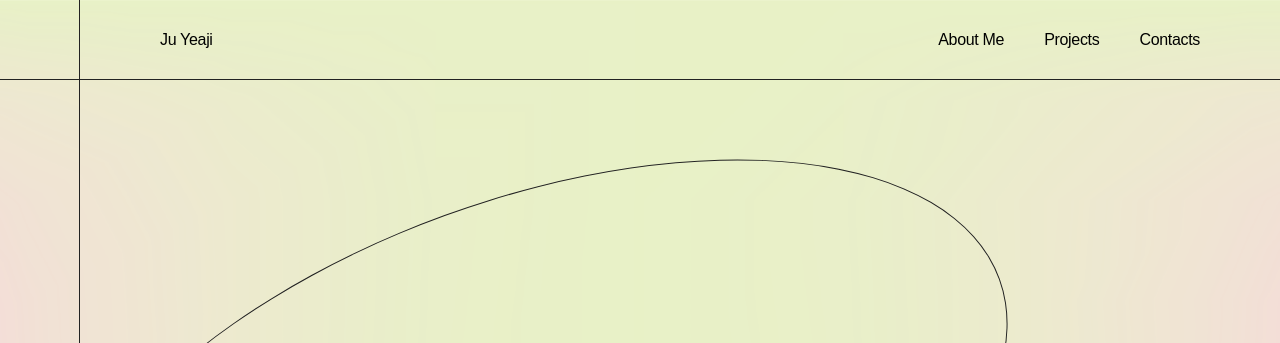
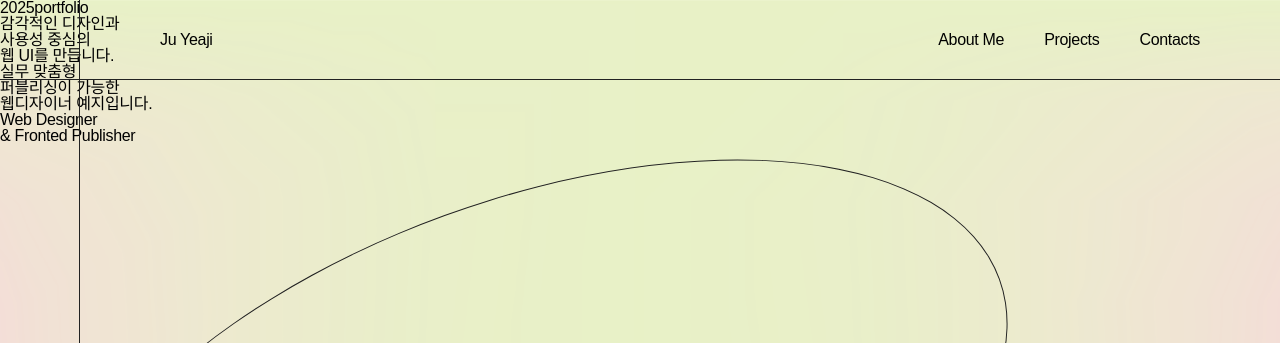
Before and after one commit to Yeaji-J/portfolio_yeaji, a plain HTML site: page index.html in a window 1280 px wide. Shown: the top 343 px of the page. Drawn offline with nearby package versions, Linux system fonts and the light colour scheme; a web font is replaced by a local one.

Commit message:
reset.css 폰트 수정

```diff
--- a/index.html
+++ b/index.html
@@ -5,6 +5,10 @@
     <meta name="viewport" content="width=device-width, initial-scale=1.0">
     <title>Portfolio_juyeaji</title>
     <link rel="stylesheet" href="./styles/reset.css">
+    <!-- cormorant-infant 구글웹폰트 -->
+    <link rel="preconnect" href="https://fonts.googleapis.com">
+    <link rel="preconnect" href="https://fonts.gstatic.com" crossorigin>
+    <link href="https://fonts.googleapis.com/css2?family=Cormorant+Infant:ital,wght@0,300..700;1,300..700&display=swap" rel="stylesheet">
     <!--플러그인 필수 css cdn 연결-->
     <link rel="stylesheet" href="https://unpkg.com/swiper/swiper-bundle.css">
     <link rel="stylesheet" href="https://unpkg.com/swiper/swiper-bundle.min.css">
@@ -42,10 +46,11 @@
                     <li><a href="https://www.instagram.com/jiu__diary/"><img src="./images/instagram_icon.png" alt="instagram 계정 바로가기" class="instagram_icon_mini"></a></li>
                 </ul>
             </div>
-            <div class="title">
-                <h1>Web Designer<br>& Fronted Publisher</h1>
-                <p class="sub_title"><strong>감각적인 디자인과 사용성 중심</strong>의 웹 UI를 만듭니다.</p>
-                <p class="desc">실무 맞춤형 퍼블리싱이 가능한 웹디자이너 예지입니다.</p>
+            <h1 id="main_title">2025<em>portfolio</em></h1>
+            <div class="cover_desc">
+                <p class="sub_title"><em>감각적인 디자인과<br>사용성 중심</em>의<br>웹 UI를 만듭니다.</p>
+                <p class="desc">실무 맞춤형<br>퍼블리싱이 가능한<br>웹디자이너 <em>예지</em>입니다.</p>
+                <h2>Web Designer<br>& Fronted Publisher</h2>
             </div>
         </section>
         <section id="about">
--- a/styles/reset.css
+++ b/styles/reset.css
@@ -10,7 +10,7 @@ table,thead,tbody,tfoot,tr,td,th {
     letter-spacing:-0.02em /* -2% */; word-spacing:0;
     font-size:1em; font-weight:400; font-style:normal;
     /* color:#000; 전체 기본 글자색을 000이 아닌 다른색으로 지정하고 싶을 때*/
-    font-family:'Noto sans KR', '맑은 고딕', sans-serif;
+    font-family:'Pretendard', '맑은 고딕', sans-serif;
 }
 /* 개별 태그 초기값 */
 a {text-decoration:none;color:#000;}
@@ -33,3 +33,66 @@ input[type=number] {
     -moz-appearance:none;
     margin:0;
 }
+/* pretendard */
+@font-face {
+    font-family: 'Pretendard';
+    src: url('https://cdn.jsdelivr.net/gh/projectnoonnu/pretendard@1.0/Pretendard-Thin.woff2') format('woff2');
+    font-weight: 100;
+    font-display: swap;
+}
+
+@font-face {
+    font-family: 'Pretendard';
+    src: url('https://cdn.jsdelivr.net/gh/projectnoonnu/pretendard@1.0/Pretendard-ExtraLight.woff2') format('woff2');
+    font-weight: 200;
+    font-display: swap;
+}
+
+@font-face {
+    font-family: 'Pretendard';
+    src: url('https://cdn.jsdelivr.net/gh/projectnoonnu/pretendard@1.0/Pretendard-Light.woff2') format('woff2');
+    font-weight: 300;
+    font-display: swap;
+}
+
+@font-face {
+    font-family: 'Pretendard';
+    src: url('https://cdn.jsdelivr.net/gh/projectnoonnu/pretendard@1.0/Pretendard-Regular.woff2') format('woff2');
+    font-weight: 400;
+    font-display: swap;
+}
+
+@font-face {
+    font-family: 'Pretendard';
+    src: url('https://cdn.jsdelivr.net/gh/projectnoonnu/pretendard@1.0/Pretendard-Medium.woff2') format('woff2');
+    font-weight: 500;
+    font-display: swap;
+}
+
+@font-face {
+    font-family: 'Pretendard';
+    src: url('https://cdn.jsdelivr.net/gh/projectnoonnu/pretendard@1.0/Pretendard-SemiBold.woff2') format('woff2');
+    font-weight: 600;
+    font-display: swap;
+}
+
+@font-face {
+    font-family: 'Pretendard';
+    src: url('https://cdn.jsdelivr.net/gh/projectnoonnu/pretendard@1.0/Pretendard-Bold.woff2') format('woff2');
+    font-weight: 700;
+    font-display: swap;
+}
+
+@font-face {
+    font-family: 'Pretendard';
+    src: url('https://cdn.jsdelivr.net/gh/projectnoonnu/pretendard@1.0/Pretendard-ExtraBold.woff2') format('woff2');
+    font-weight: 800;
+    font-display: swap;
+}
+
+@font-face {
+    font-family: 'Pretendard';
+    src: url('https://cdn.jsdelivr.net/gh/projectnoonnu/pretendard@1.0/Pretendard-Black.woff2') format('woff2');
+    font-weight: 900;
+    font-display: swap;
+}
```
Also changed, not shown: images/github.png (added), images/notion.png (added), 2 other files.
